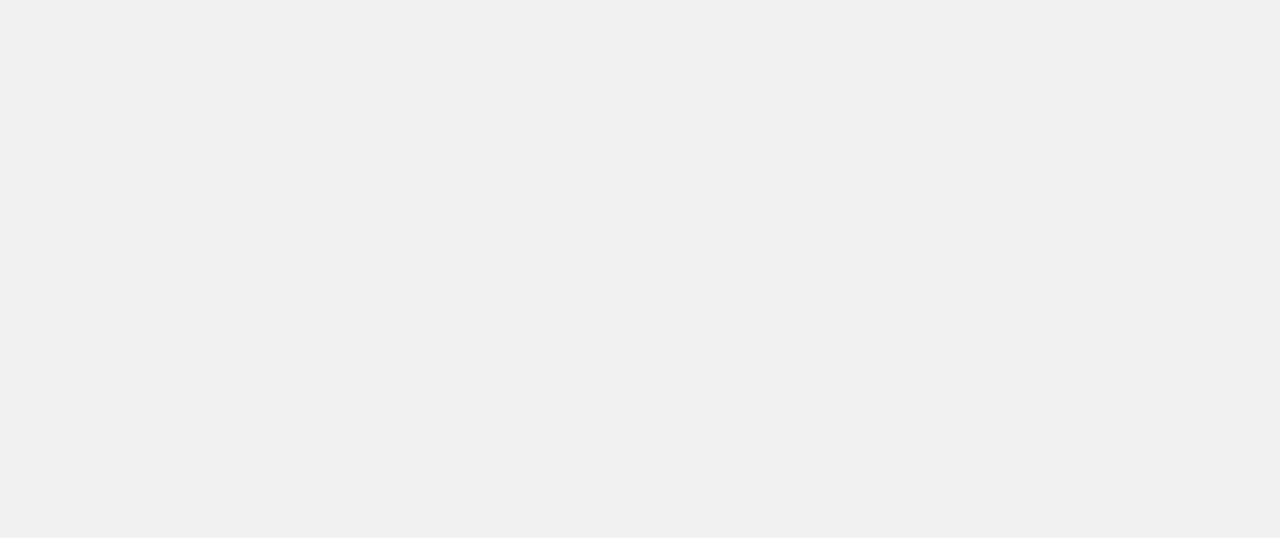
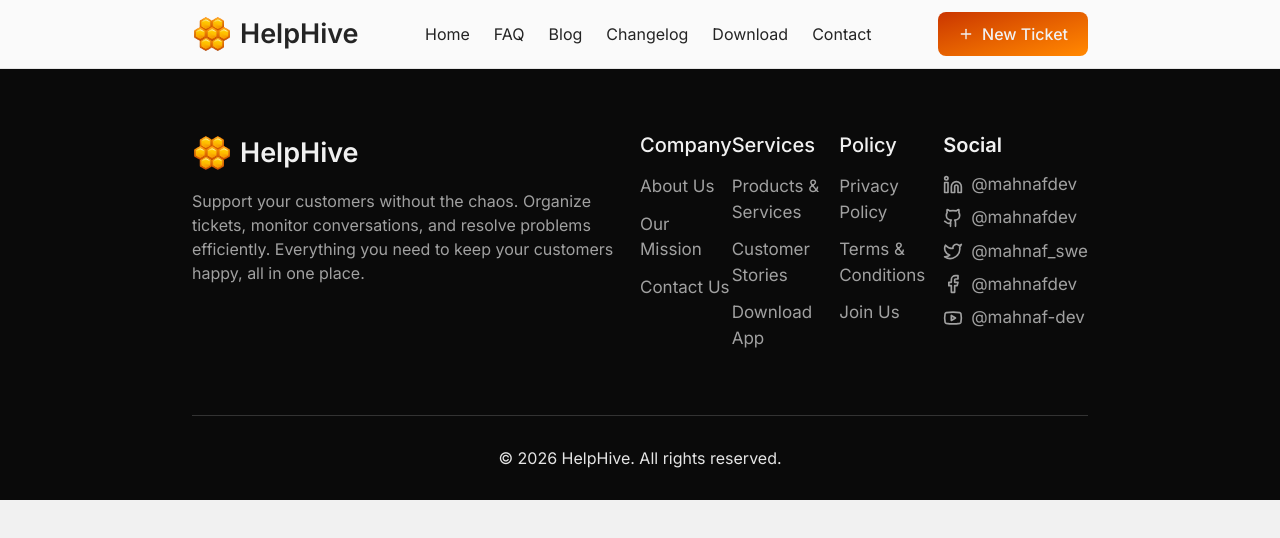
Before and after one commit to riahmad-swe/helphive, a React (Vite) app: page / in a window 1280 px wide. Shown: the top 538 px of the page. Built offline with nearby package versions, Linux system fonts and the light colour scheme.

Commit message:
create navbar and footer

```diff
--- a/src/App.jsx
+++ b/src/App.jsx
@@ -1,5 +1,13 @@
+import { Navbar } from "./components/Navbar";
+import { Footer } from "./components/Footer";
+
 function App() {
-	return <></>;
+	return (
+		<>
+			<Navbar />
+			<Footer />
+		</>
+	);
 }
 
 export default App;
--- /dev/null
+++ b/src/components/Footer.jsx
@@ -0,0 +1,149 @@
+import { LinkedinIcon } from "lucide-react";
+import Logo from "../assets/logo.png";
+import { GithubIcon } from "lucide-react";
+import { FacebookIcon } from "lucide-react";
+import { TwitterIcon } from "lucide-react";
+import { YoutubeIcon } from "lucide-react";
+
+export const Footer = () => {
+	return (
+		<footer className="bg-neutral-950 text-neutral-400 pt-16 pb-8 px-48">
+			<div className="flex items-start justify-between">
+				{/* Brand-related metadata */}
+				<div className="max-w-md">
+					<div className="flex items-center gap-x-2 mb-4">
+						<img
+							src={Logo}
+							alt="Logo"
+							className="size-10"
+						/>
+						<h5 className="text-[27px] font-semibold text-light">HelpHive</h5>
+					</div>
+					<p className="leading-normal!">
+						Support your customers without the chaos. Organize tickets, monitor
+						conversations, and resolve problems efficiently. Everything you need to
+						keep your customers happy, all in one place.
+					</p>
+				</div>
+				{/* Company Links */}
+				<div>
+					<h5 className="text-xl font-medium text-light mb-4">Company</h5>
+					<div className="flex flex-col gap-y-3 text-[17px]">
+						<a
+							href="#"
+							className="hover:text-light transition-colors duration-150"
+						>
+							About Us
+						</a>
+						<a
+							href="#"
+							className="hover:text-light transition-colors duration-150"
+						>
+							Our Mission
+						</a>
+						<a
+							href="#"
+							className="hover:text-light transition-colors duration-150"
+						>
+							Contact Us
+						</a>
+					</div>
+				</div>
+				{/* Services Links */}
+				<div>
+					<h5 className="text-xl font-medium text-light mb-4">Services</h5>
+					<div className="flex flex-col gap-y-3 text-[17px]">
+						<a
+							href="#"
+							className="hover:text-light transition-colors duration-150"
+						>
+							Products & Services
+						</a>
+						<a
+							href="#"
+							className="hover:text-light transition-colors duration-150"
+						>
+							Customer Stories
+						</a>
+						<a
+							href="#"
+							className="hover:text-light transition-colors duration-150"
+						>
+							Download App
+						</a>
+					</div>
+				</div>
+				{/* Services Links */}
+				<div>
+					<h5 className="text-xl font-medium text-light mb-4">Policy</h5>
+					<div className="flex flex-col gap-y-3 text-[17px]">
+						<a
+							href="#"
+							className="hover:text-light transition-colors duration-150"
+						>
+							Privacy Policy
+						</a>
+						<a
+							href="#"
+							className="hover:text-light transition-colors duration-150"
+						>
+							Terms & Conditions
+						</a>
+						<a
+							href="#"
+							className="hover:text-light transition-colors duration-150"
+						>
+							Join Us
+						</a>
+					</div>
+				</div>
+				{/* Social Links */}
+				<div>
+					<h5 class="text-xl font-semibold text-light mb-4">Social</h5>
+					<div class="flex flex-col gap-y-3 text-[17px]">
+						<a
+							href="https://www.linkedin.com/in/mahnafdev"
+							className="flex items-center gap-x-2 hover:text-light transition-colors duration-150"
+						>
+							<LinkedinIcon size={20} />
+							<span>@mahnafdev</span>
+						</a>
+						<a
+							href="https://github.com/mahnafdev"
+							className="flex items-center gap-x-2 hover:text-light transition-colors duration-150"
+						>
+							<GithubIcon size={20} />
+							<span>@mahnafdev</span>
+						</a>
+						<a
+							href="https://x.com/mahnaf_swe"
+							className="flex items-center gap-x-2 hover:text-light transition-colors duration-150"
+						>
+							<TwitterIcon size={20} />
+							<span>@mahnaf_swe</span>
+						</a>
+						<a
+							href="https://www.facebook.com/mahnafdev"
+							className="flex items-center gap-x-2 hover:text-light transition-colors duration-150"
+						>
+							<FacebookIcon size={20} />
+							<span>@mahnafdev</span>
+						</a>
+						<a
+							href="https://www.youtube.com/mahnaf-dev"
+							className="flex items-center gap-x-2 hover:text-light transition-colors duration-150"
+						>
+							<YoutubeIcon size={20} />
+							<span>@mahnaf-dev</span>
+						</a>
+					</div>
+				</div>
+			</div>
+			{/* Divider */}
+			<div className="w-full h-px bg-neutral-700/75 mt-16 mb-8" />
+			<p className="text-center text-neutral-200">
+				&copy; 2026 HelpHive. All rights reserved.
+			</p>
+		</footer>
+	);
+};
--- /dev/null
+++ b/src/components/Navbar.jsx
@@ -0,0 +1,78 @@
+import { PlusIcon } from "lucide-react";
+import Logo from "../assets/logo.png";
+
+export const Navbar = () => {
+	return (
+		<nav className="bg-neutral-50 px-48 py-3 flex items-center justify-between border-b border-b-neutral-200 sticky top-0 z-50">
+			{/* Logo */}
+			<a href="/">
+				<div className="flex items-center gap-x-2">
+					<img
+						src={Logo}
+						alt="Logo"
+						className="size-10"
+					/>
+					<h5 className="text-[27px] font-semibold">HelpHive</h5>
+				</div>
+			</a>
+			{/* Links */}
+			<ul class="hidden md:flex gap-6">
+				<li>
+					<a
+						href="#"
+						class="hover:text-orange-600 transition-colors duration-200"
+					>
+						Home
+					</a>
+				</li>
+				<li>
+					<a
+						href="#"
+						class="hover:text-orange-600 transition-colors duration-200"
+					>
+						FAQ
+					</a>
+				</li>
+				<li>
+					<a
+						href="#"
+						class="hover:text-orange-600 transition-colors duration-200"
+					>
+						Blog
+					</a>
+				</li>
+				<li>
+					<a
+						href="#"
+						class="hover:text-orange-600 transition-colors duration-200"
+					>
+						Changelog
+					</a>
+				</li>
+				<li>
+					<a
+						href="#"
+						class="hover:text-orange-600 transition-colors duration-200"
+					>
+						Download
+					</a>
+				</li>
+				<li>
+					<a
+						href="#"
+						class="hover:text-orange-600 transition-colors duration-200"
+					>
+						Contact
+					</a>
+				</li>
+			</ul>
+			{/* CTA Buttons */}
+			<div>
+				<button className="px-5 py-3 rounded-lg flex items-center gap-x-2 bg-linear-to-br from-orange-700 to-orange-400 text-light hover:from-orange-600 active:scale-[97.5%] transition-all duration-250">
+					<PlusIcon size={16} />
+					<span className="font-medium">New Ticket</span>
+				</button>
+			</div>
+		</nav>
+	);
+};
```
Also changed, not shown: src/assets/logo.png (added).
